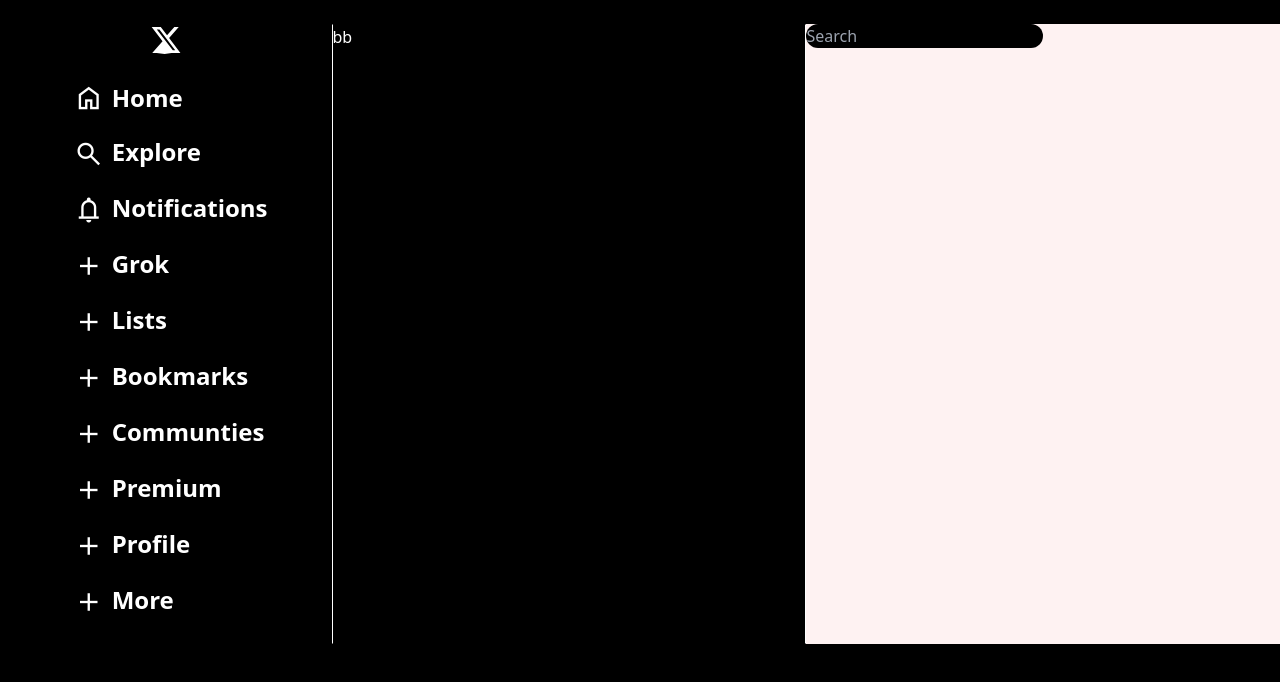
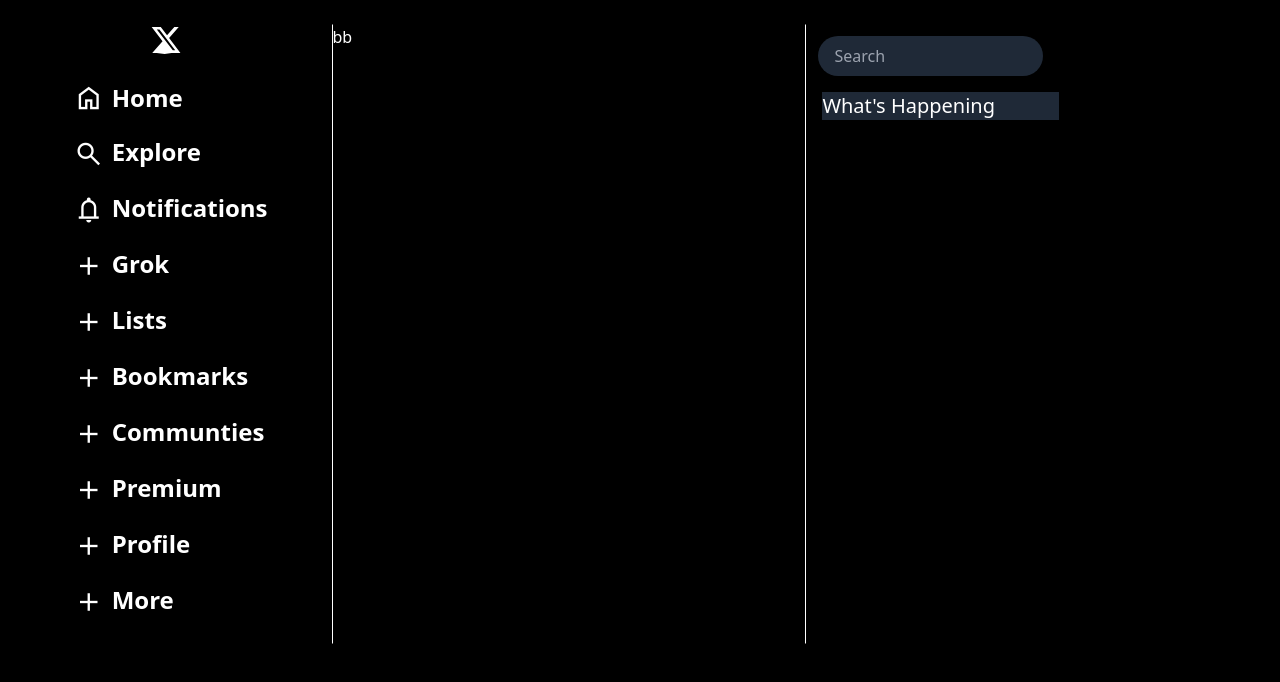
Before and after one commit to Omkar985087/Twitter-Clone, a website: page index.html in a window 1280 px wide. Drawn offline with nearby package versions, Linux system fonts and the light colour scheme.

Commit message:
Twitter Clone

```diff
--- a/index.html
+++ b/index.html
@@ -48,9 +48,15 @@
             </div>
         </div>
         <div class="second w-full border-[1px] border-x-white border-y-black">bb</div>
-        <div class="third w-full bg-red-50">
-                <div class="search">
-                        <input type="text" class="w-1/2 rounded-full bg-black text-white" placeholder="Search">
+        <div class="third w-full bg-red-5044">
+                <div class="search m-3">
+                        <input type="text" class="w-1/2 rounded-full bg-gray-800 text-white px-4 py-2" placeholder="Search">
+                </div>
+
+                <div class="whats m-4 bg-gray-800 w-1/2">
+                        <h1 class="text-xl">
+                                What's Happening
+                        </h1>
                 </div>
         </div>
     </div>
```
Also changed, not shown: src/output.css.
